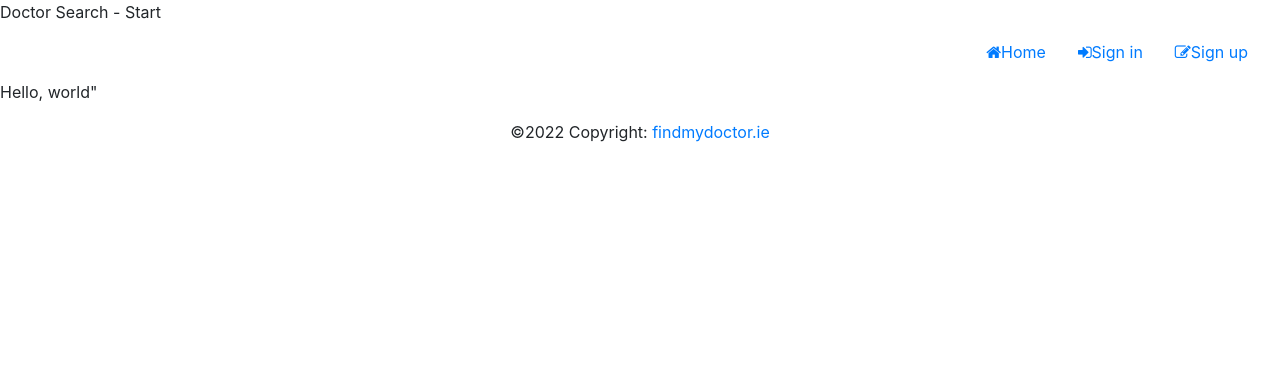
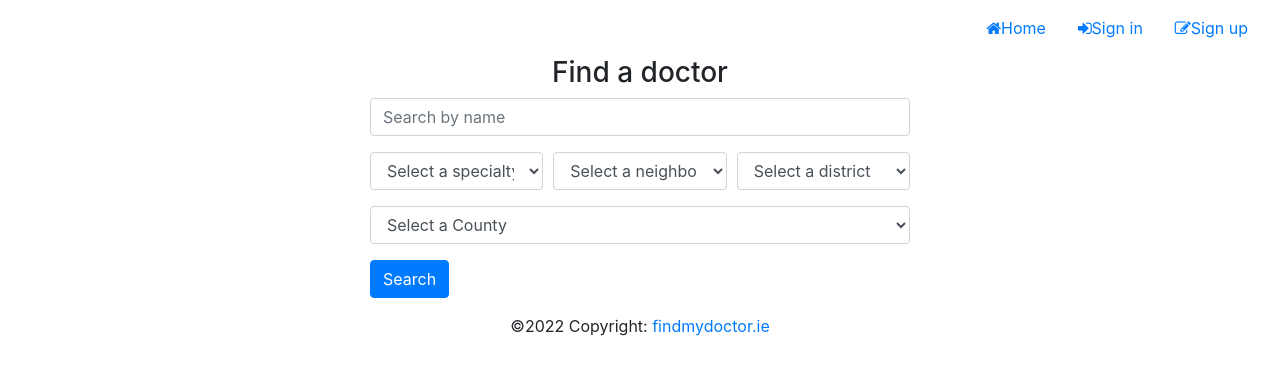
Before and after one commit to emidiovaleretto/django-find-my-doctor-app, a Django app: page / in a window 1280 px wide. Shown: the top 375 px of the page. Run offline with Django 4.2, Linux system fonts and the light colour scheme.

Commit message:
Add form in home.html

```diff
--- a/doctor_search/templates/home/home.html
+++ b/doctor_search/templates/home/home.html
@@ -3,14 +3,58 @@
 
 {% block title %}Start{% endblock %}
 
-{% block corecss %}
-    <link rel="stylesheet" href="{% static 'css/home.css' %}"
-{% endblock %}
+{% block corecss %}<link rel="stylesheet" href="{% static 'css/home.css' %}">{% endblock %}
 
 {% block content %}
-    <div id="content">Hello, world"</div>
+
+<div id="content">
+    <div class="container">
+        <div class="row">
+            <div class="col-sm-12 col-md-6 col-lg-6 offset-sm-0 offset-md-3 offset-md-3">
+                <form action="{% url 'doctors' %}" method="GET">
+                    <h3 class="text-center">Find a doctor</h3>
+                    <div class="form-row">
+                        <div class="col form-group"><input type="text" class="form-control" name="name"
+                                placeholder="Search by name"></div>
+                    </div>
+                    <div class="form-row">
+                        <div class="col form-group">
+                            <select class="form-control" name="speciality">
+                                <option value="0" selected disabled>Select a specialty</option>
+                                <option value="1">Neurosurgery</option>
+                            </select>
+                        </div>
+                        <div class="col form-group">
+                            <select class="form-control" name="neighborhood">
+                                <option value="0" selected disabled>Select a neighborhood</option>
+                                <option value="1">Sandyford</option>
+                            </select>
+                        </div>
+                        <div class="col form-group">
+                            <select class="form-control" name="state">
+                                <option value="0" selected disabled>Select a district</option>
+                                <option value="1">Dublin 18</option>
+                            </select>
+                        </div>
+                    </div>
+                    <div class="form-row">
+                        <div class="col form-group">
+                            <select class="form-control" name="city">
+                                <option value="0" selected disabled>Select a County</option>
+                                <option value="1">Co. Dublin</option>
+                            </select>
+                        </div>
+                    </div>
+                    <div class="form-row">
+                        <div class="col form-group mb-0"><button type="submit" class="btn btn-primary">Search</button></div>
+                    </div>
+                </form>
+            </div>
+        </div>
+    </div>
+</div>
+
 {% endblock %}
 
 {% block corejs %}
-    <script src="{% static 'js/home.js' %}"
-{% endblock corejs %}
+<script src="{% static 'js/home.js' %}" {% endblock corejs %}
```
